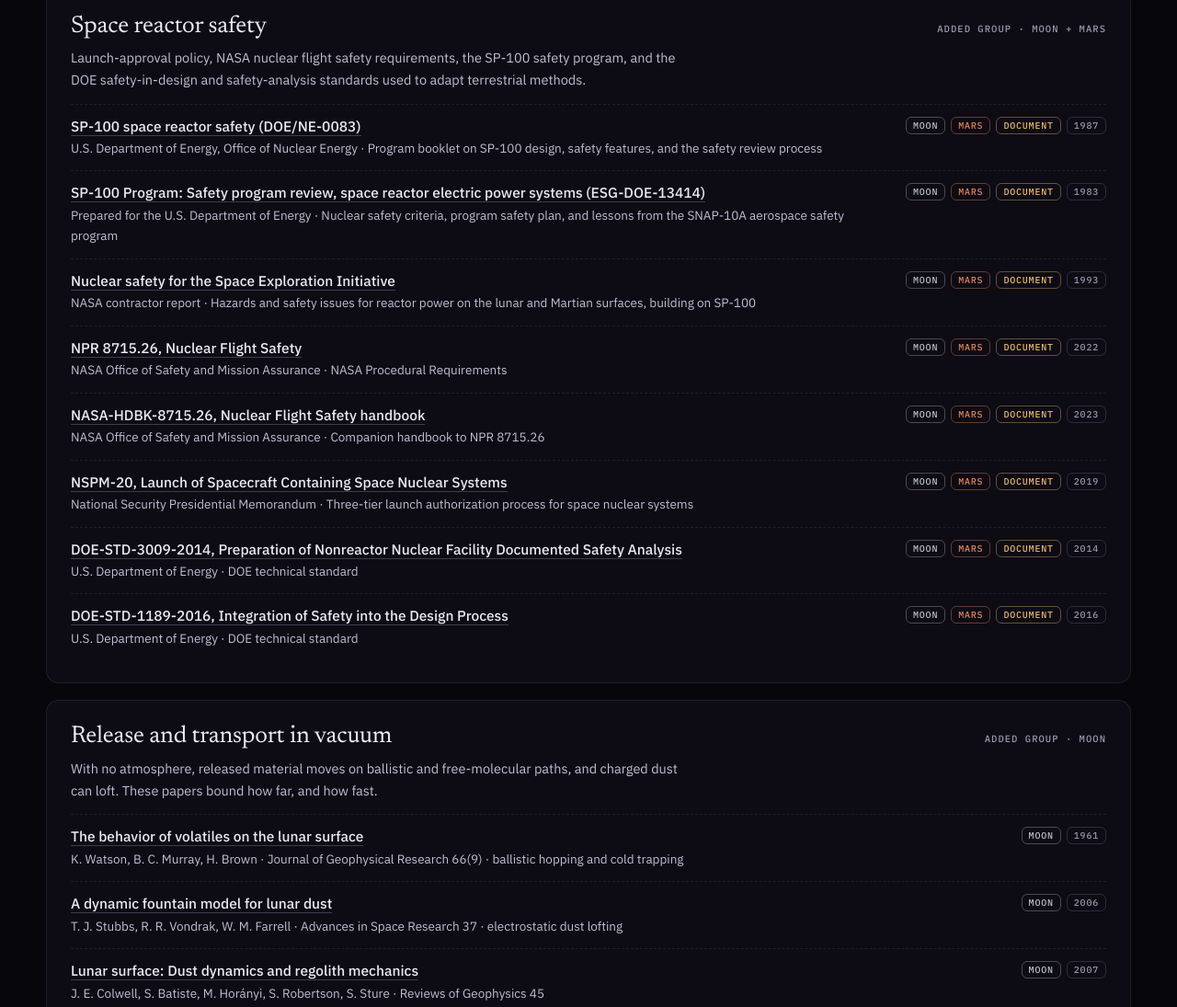
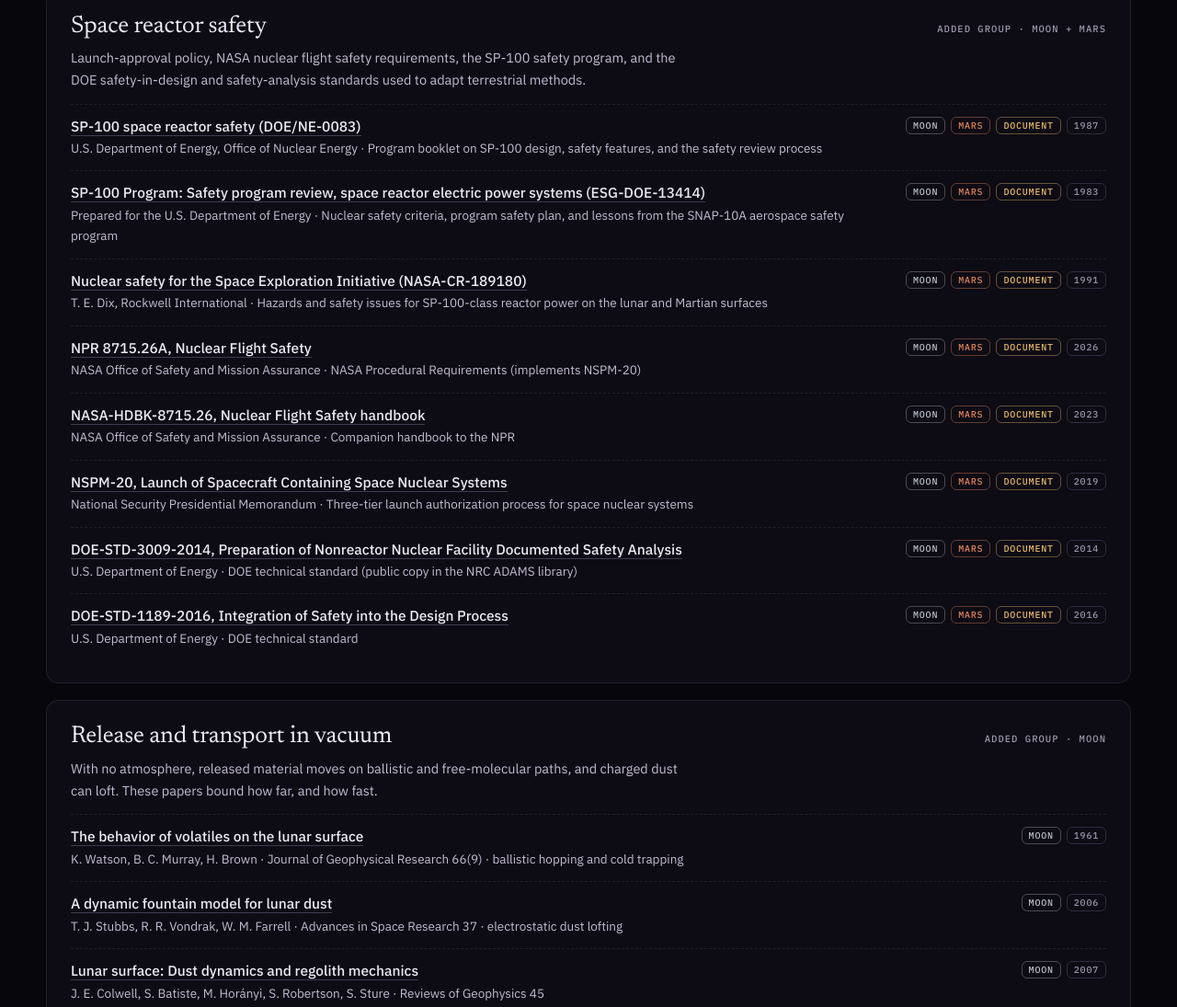
Before and after one commit to istrong8/professional-portfolio, a plain HTML site: page docs/moon-mars-reading.html in a window 1280 px wide. Shown: the part 3527-4622 px from the top of the page at 92% size. Drawn offline with Linux system fonts and the light colour scheme.

Commit message:
Reading list: fix DOE standard links, update to NPR 8715.26A, correct SEI report year
Co-Authored-By: Claude Opus 5.5 <noreply@anthropic.com>
Claude-Session: https://claude.ai/code/session_017aTndYPthEni1VidPpnDs5

```diff
--- a/docs/moon-mars-reading.html
+++ b/docs/moon-mars-reading.html
@@ -258,12 +258,12 @@ footer p{max-width:70ch}
     // Space reactor safety
     {g:'reactor',doc:1,t:'SP-100 space reactor safety (DOE/NE-0083)',a:'U.S. Department of Energy, Office of Nuclear Energy',v:'Program booklet on SP-100 design, safety features, and the safety review process',y:1987,url:'https://www.osti.gov/biblio/6434038'},
     {g:'reactor',doc:1,t:'SP-100 Program: Safety program review, space reactor electric power systems (ESG-DOE-13414)',a:'Prepared for the U.S. Department of Energy',v:'Nuclear safety criteria, program safety plan, and lessons from the SNAP-10A aerospace safety program',y:1983,url:'https://www.osti.gov/servlets/purl/5658625'},
-    {g:'reactor',doc:1,t:'Nuclear safety for the Space Exploration Initiative',a:'NASA contractor report',v:'Hazards and safety issues for reactor power on the lunar and Martian surfaces, building on SP-100',y:1993,ntrs:'19930008843'},
-    {g:'reactor',doc:1,t:'NPR 8715.26, Nuclear Flight Safety',a:'NASA Office of Safety and Mission Assurance',v:'NASA Procedural Requirements',y:2022,url:'https://nodis3.gsfc.nasa.gov/displayDir.cfm?t=NPR&c=8715&s=26'},
-    {g:'reactor',doc:1,t:'NASA-HDBK-8715.26, Nuclear Flight Safety handbook',a:'NASA Office of Safety and Mission Assurance',v:'Companion handbook to NPR 8715.26',y:2023,url:'https://standards.nasa.gov/standard/NASA/NASA-HDBK-871526'},
+    {g:'reactor',doc:1,t:'Nuclear safety for the Space Exploration Initiative (NASA-CR-189180)',a:'T. E. Dix, Rockwell International',v:'Hazards and safety issues for SP-100-class reactor power on the lunar and Martian surfaces',y:1991,ntrs:'19930008843'},
+    {g:'reactor',doc:1,t:'NPR 8715.26A, Nuclear Flight Safety',a:'NASA Office of Safety and Mission Assurance',v:'NASA Procedural Requirements (implements NSPM-20)',y:2026,url:'https://nodis3.gsfc.nasa.gov/displayDir.cfm?t=NPR&c=8715&s=26'},
+    {g:'reactor',doc:1,t:'NASA-HDBK-8715.26, Nuclear Flight Safety handbook',a:'NASA Office of Safety and Mission Assurance',v:'Companion handbook to the NPR',y:2023,url:'https://standards.nasa.gov/standard/NASA/NASA-HDBK-871526'},
     {g:'reactor',doc:1,t:'NSPM-20, Launch of Spacecraft Containing Space Nuclear Systems',a:'National Security Presidential Memorandum',v:'Three-tier launch authorization process for space nuclear systems',y:2019,url:'https://www.govinfo.gov/content/pkg/DCPD-201900558/pdf/DCPD-201900558.pdf'},
-    {g:'reactor',doc:1,t:'DOE-STD-3009-2014, Preparation of Nonreactor Nuclear Facility Documented Safety Analysis',a:'U.S. Department of Energy',v:'DOE technical standard',y:2014,url:'https://www.standards.doe.gov/standards-documents/3000/3009-astd-2014'},
-    {g:'reactor',doc:1,t:'DOE-STD-1189-2016, Integration of Safety into the Design Process',a:'U.S. Department of Energy',v:'DOE technical standard',y:2016,url:'https://www.standards.doe.gov/standards-documents/1100/1189-astd-2016'},
+    {g:'reactor',doc:1,t:'DOE-STD-3009-2014, Preparation of Nonreactor Nuclear Facility Documented Safety Analysis',a:'U.S. Department of Energy',v:'DOE technical standard (public copy in the NRC ADAMS library)',y:2014,url:'https://www.nrc.gov/docs/ML1801/ML18019A922.pdf'},
+    {g:'reactor',doc:1,t:'DOE-STD-1189-2016, Integration of Safety into the Design Process',a:'U.S. Department of Energy',v:'DOE technical standard',y:2016,url:'https://www.energy.gov/documents/doe-std-1189-2016pdf'},
 
     // Release and transport in vacuum
     {g:'transport',t:'The behavior of volatiles on the lunar surface',a:'K. Watson, B. C. Murray, H. Brown',v:'Journal of Geophysical Research 66(9) · ballistic hopping and cold trapping',y:1961,doi:'10.1029/JZ066i009p03033'},
```
